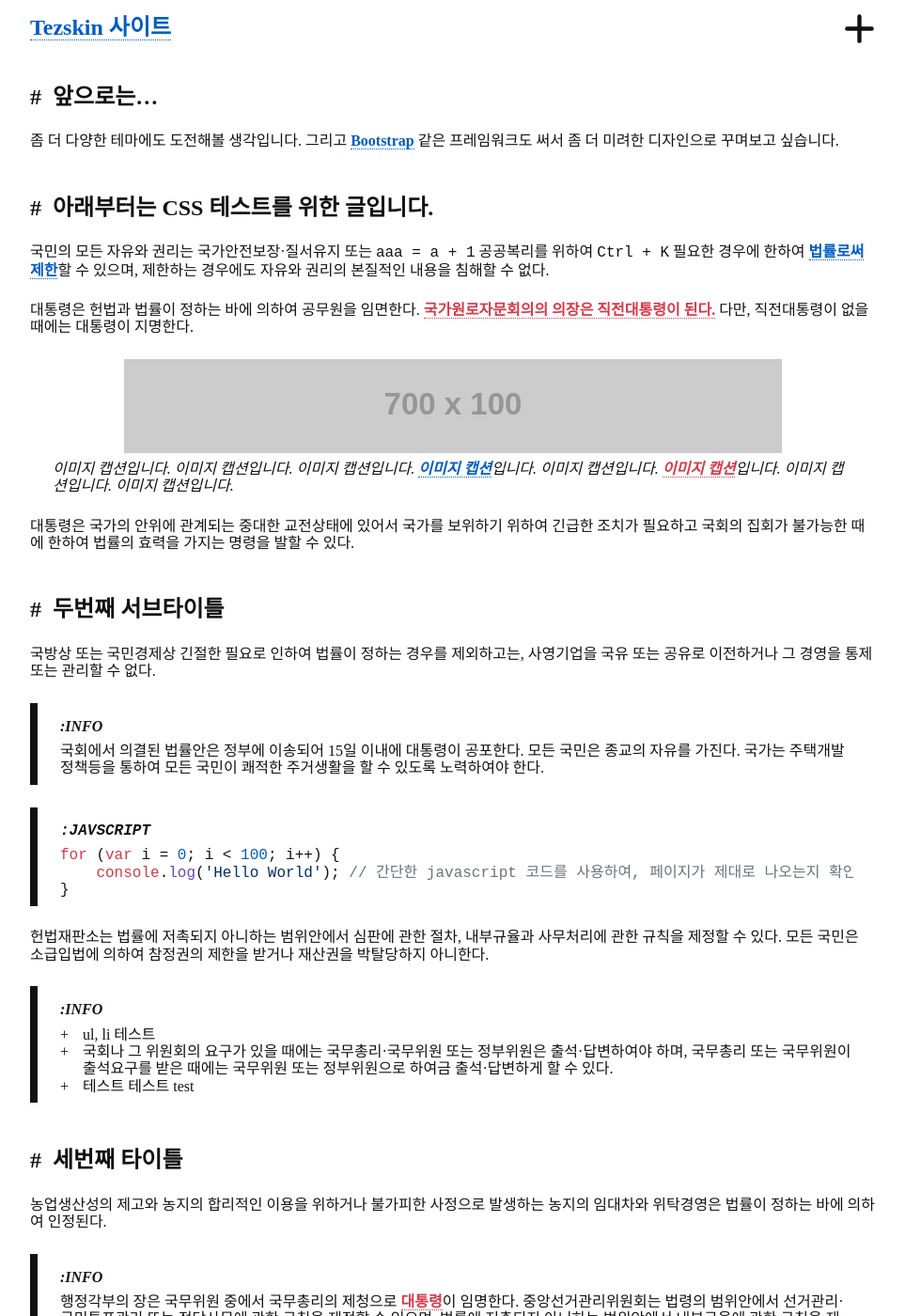
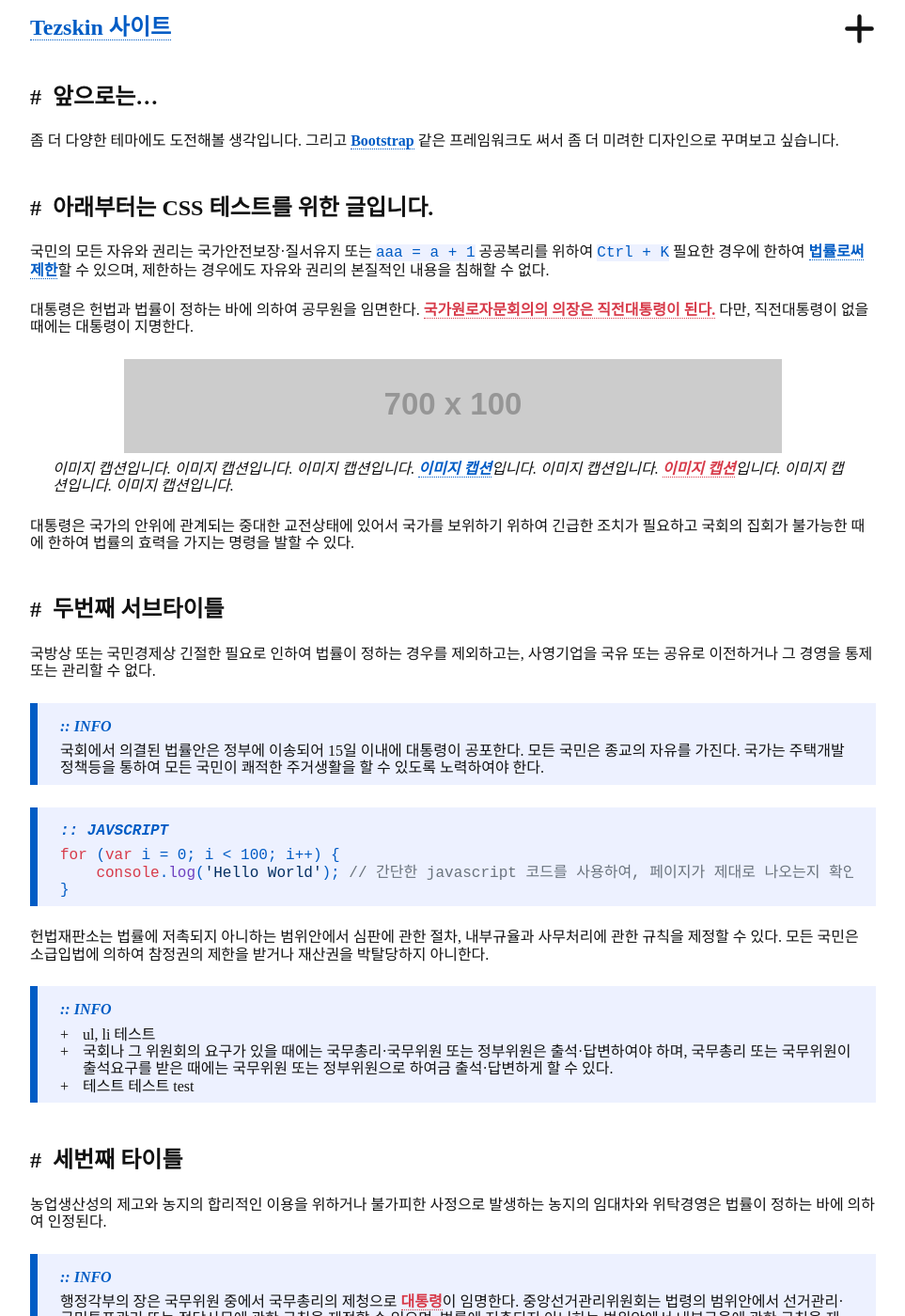
Before and after one commit to teznote/tezskin, a Jekyll site: the page built from index.md, in a window 1280 px wide and 1400 px high, scrolled down 756 px. Shown: the whole window at 94% size, without its empty margins (158-1121 px from the left). Built offline with Jekyll 4.4.1, drawn with Linux system fonts in a browser that asks for light colours; nearby versions of some CDN libraries; some web fonts are replaced; a style sheet for code colours, icons or effects is not loaded.

Commit message:
Update style4.scss

```diff
--- a/assets/style4.scss
+++ b/assets/style4.scss
@@ -151,20 +151,20 @@ b, strong {
             padding: 0 !important;
             font-size: 1rem;
             font-weight: 400;
-            color: var(--a-color);
-            background-color: var(--box-bg-color);
+            color: #{$a-color};
+            background-color: #{$nav-bg-color};
         }
     }
     p[class], pre, ul {
-        background-color: var(--box-bg-color);
+        background-color: #{$nav-bg-color};
         padding: .5rem 1.5rem;
         border-left-width: .5rem;
         border-left-style: solid;
-        border-color: var(--a-color);
+        border-color: #{$a-color};
         &:before {
-            content: ':' attr(class);
+            content: ':: ' attr(class);
             display: block;
-            color: var(--a-color);
+            color: #{$a-color};
             text-transform: uppercase;
             font-weight: 800;
             font-style: italic;
```
